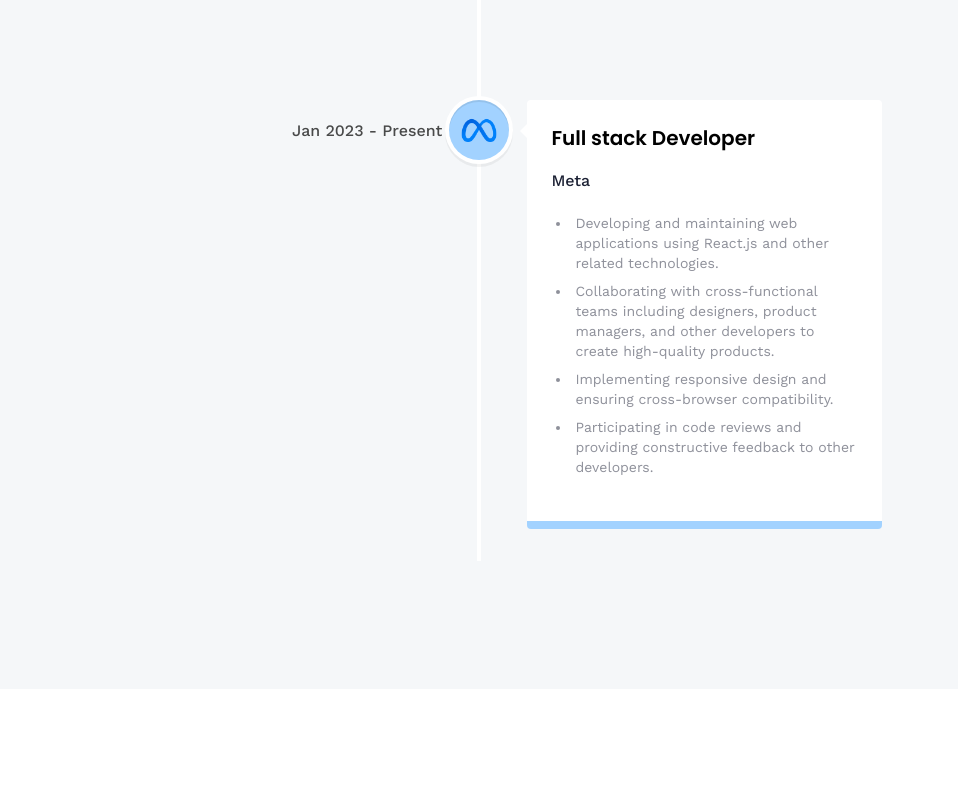
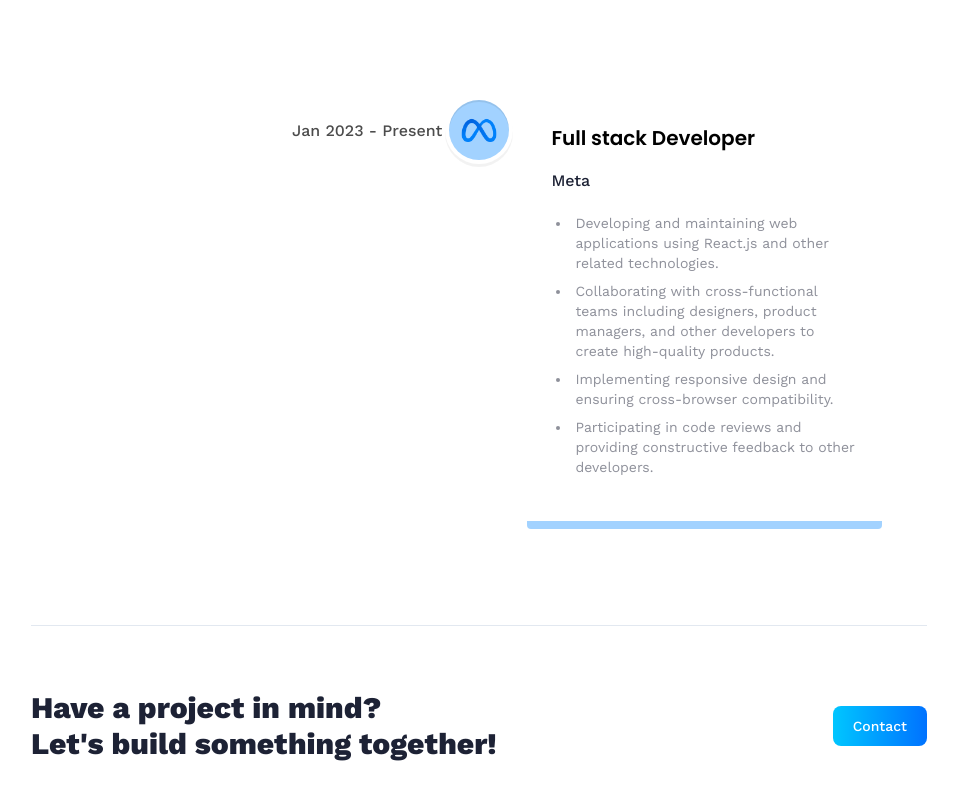
Before and after one commit to MinhKhoiUET/3D_Porfolio, a React (Vite) app: page /about in a window 1280 px wide. Shown: the part 2365-3165 px from the top of the page, without its empty margins (161-1119 px from the left). Before the commit the page ends 3054 px from the top, so only its background shows below. Built offline with nearby package versions, Linux system fonts and the light colour scheme.

Commit message:
feat: handle keyboard

```diff
--- a/src/App.jsx
+++ b/src/App.jsx
@@ -4,7 +4,7 @@
 
 const App = () => {
   return (
-    <main className="bg-slate-300/20">
+    <main className="bg-slate-300/20 h-[100vh]">
         <Router>
             <Navbar/>
             <Routes>
--- /dev/null
+++ b/src/components/CTA.jsx
@@ -0,0 +1,18 @@
+import React from 'react'
+import { Link } from 'react-router-dom'
+
+const CTA = () => {
+  return (
+    <section className='cta'>
+        <p className='cta-text'>Have a project in mind? <br className='sm:block hidden' />
+        Let's build something together!
+        </p>
+
+        <Link to="/contact" className='btn'>
+            Contact
+        </Link>
+    </section>
+  )
+}
+
+export default CTA
--- a/src/models/Island.jsx
+++ b/src/models/Island.jsx
@@ -59,11 +59,13 @@
     const handleKeyDown = (e) => {
       if(e.key === 'ArrowLeft') {
         if(!isRotating) setIsRotating(true);
-        islandRef.current.rotation.y += delta * 0.01 * Math.PI;
+        islandRef.current.rotation.y +=  0.01 * Math.PI;
+        rotationSpeed.current = 0.0125;
       }
       else if(e.key === 'ArrowRight') {
         if(!isRotating) setIsRotating(true);
-        islandRef.current.rotation.y -= delta * 0.01 * Math.PI;
+        islandRef.current.rotation.y -=  0.01 * Math.PI;
+        rotationSpeed.current = -0.0125;
       }
     }
 
--- a/src/pages/About.jsx
+++ b/src/pages/About.jsx
@@ -2,6 +2,8 @@
 
 import { VerticalTimeline, VerticalTimelineElement }  from 'react-vertical-timeline-component';
 import 'react-vertical-timeline-component/style.min.css';
+
+import CTA from '../components/CTA';
 
 
 import {skills, experiences} from "../constants"
@@ -83,7 +85,8 @@
         </div>
       </div>
 
-
+      <hr className='border-slate-200' />
+      <CTA/>
     </section>
   )
 }
--- a/src/pages/Home.jsx
+++ b/src/pages/Home.jsx
@@ -83,8 +83,8 @@
               />
               <Plane
                 isRotating = {isRotating}
-                planePosition = {planePosition}
-                planeScale = {planeScale}
+                position = {planePosition}
+                scale = {planeScale}
                 rotation = {[0, 20, 0]}
               />
           </Suspense>
```
